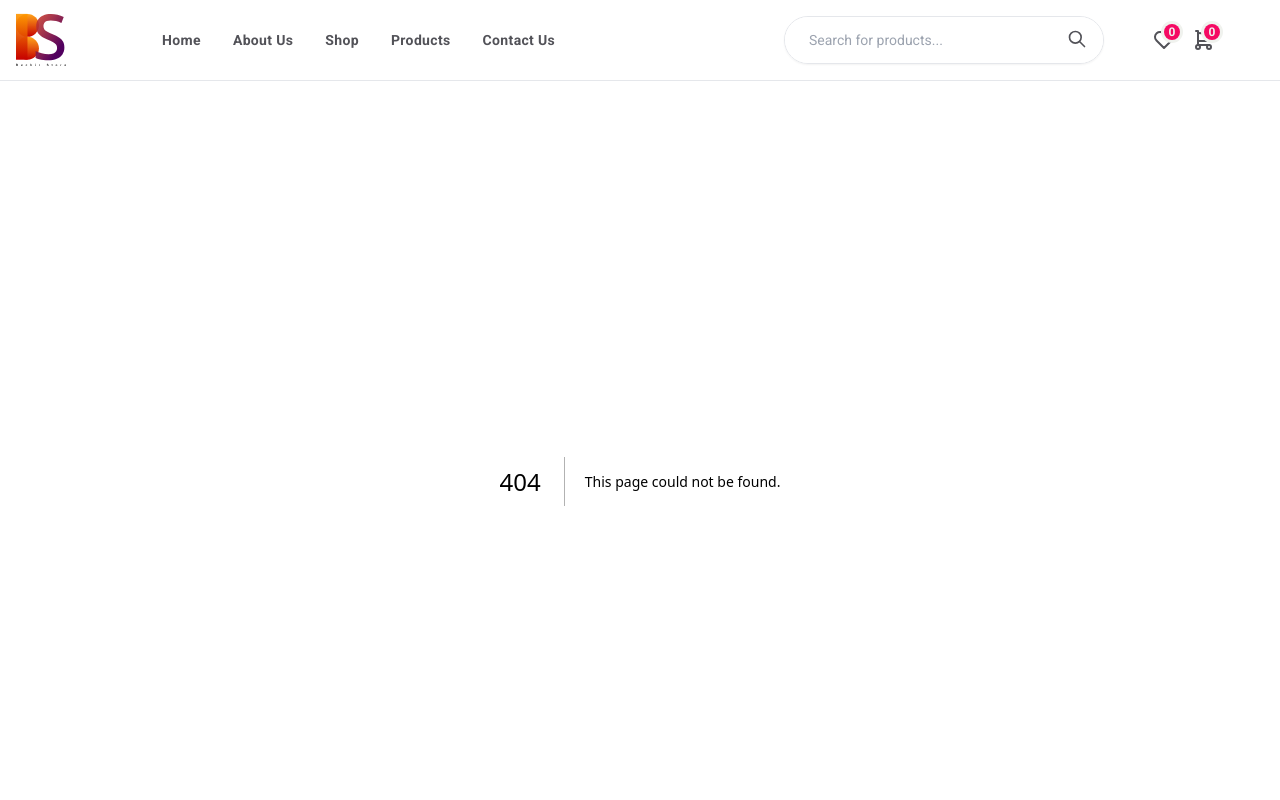
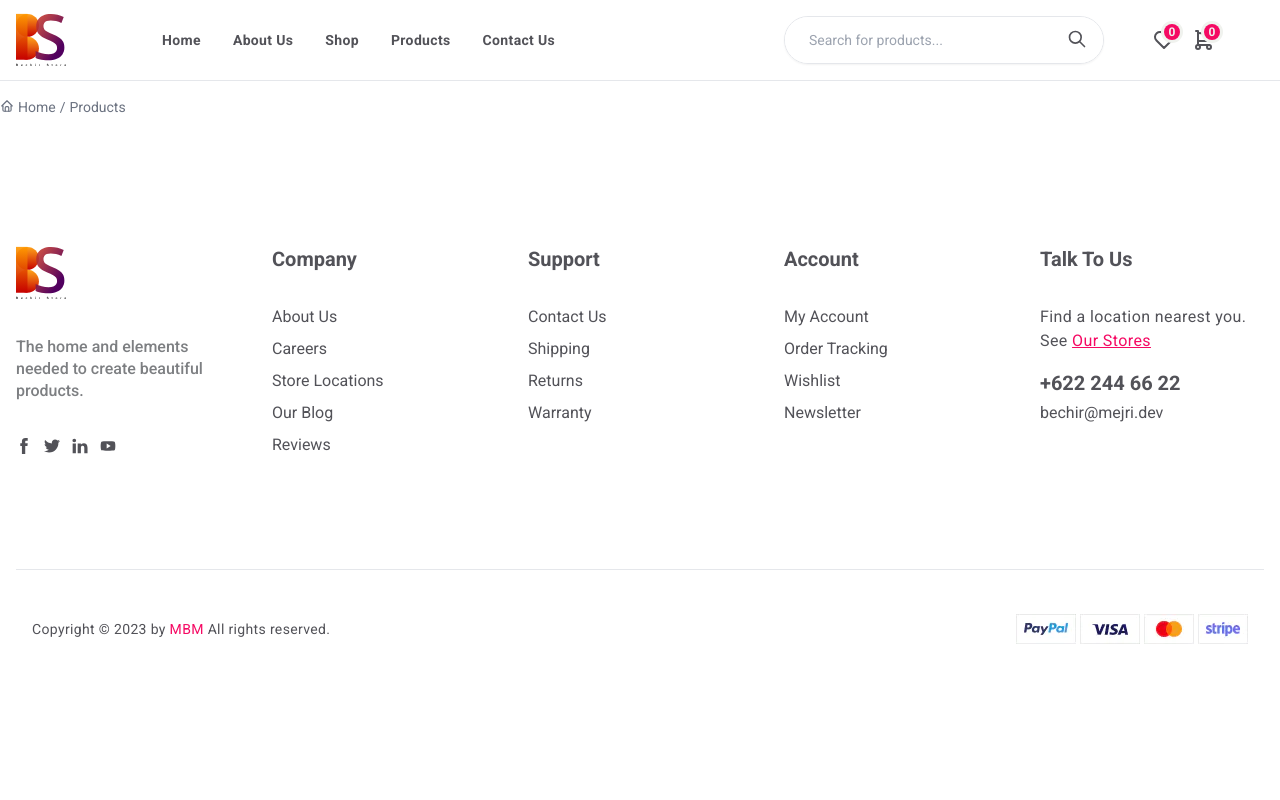
Before and after one commit to MohamedBechirMejri/b-commerce, a Next.js app: page /products in a window 1280 px wide. Before the commit this address had no page. Shown: the top 800 px of the page. Built offline with nearby package versions, Linux system fonts and the light colour scheme; what tailwindcss-elevation, tailwindcss-no-scrollbar would draw is missing.

Commit message:
Add BreadCrumbs

```diff
--- /dev/null
+++ b/app/products/BreadCrumbs.tsx
@@ -0,0 +1,40 @@
+"use client";
+
+import Link from "next/link";
+import { usePathname } from "next/navigation";
+import { TbHome } from "react-icons/tb";
+
+const BreadCrumbs = () => {
+  const pathname = usePathname();
+  const paths = pathname.split("/");
+
+  return (
+    <div className="flex items-center gap-1 text-sm text-gray-500 w-full max-w-7xl mx-auto py-4 capitalize">
+      {paths.map((path, i) => {
+        const isLast = i === paths.length - 1;
+        const link = paths.slice(0, i + 1).join("/") || "/";
+
+        if (isLast) return <span key={"breadcrumblink" + i}>{path}</span>;
+
+        return (
+          <Link
+            href={link}
+            key={"breadcrumblink" + i}
+            className="flex items-center gap-1"
+          >
+            <div className="hover:underline">
+              {path || (
+                <span className="flex gap-1 items-center">
+                  <TbHome className="-mt-0.5" /> {"Home"}
+                </span>
+              )}
+            </div>
+            <span>/</span>
+          </Link>
+        );
+      })}
+    </div>
+  );
+};
+
+export default BreadCrumbs;
--- /dev/null
+++ b/app/products/page.tsx
@@ -0,0 +1,9 @@
+import BreadCrumbs from "./BreadCrumbs";
+
+export default function Products() {
+  return (
+    <div className="">
+      <BreadCrumbs />
+    </div>
+  );
+}
```
